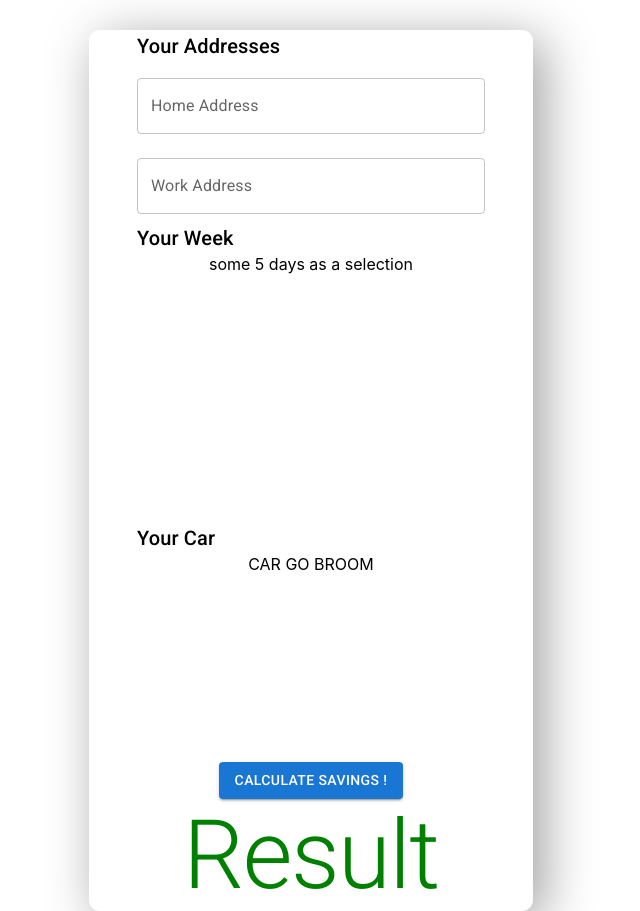
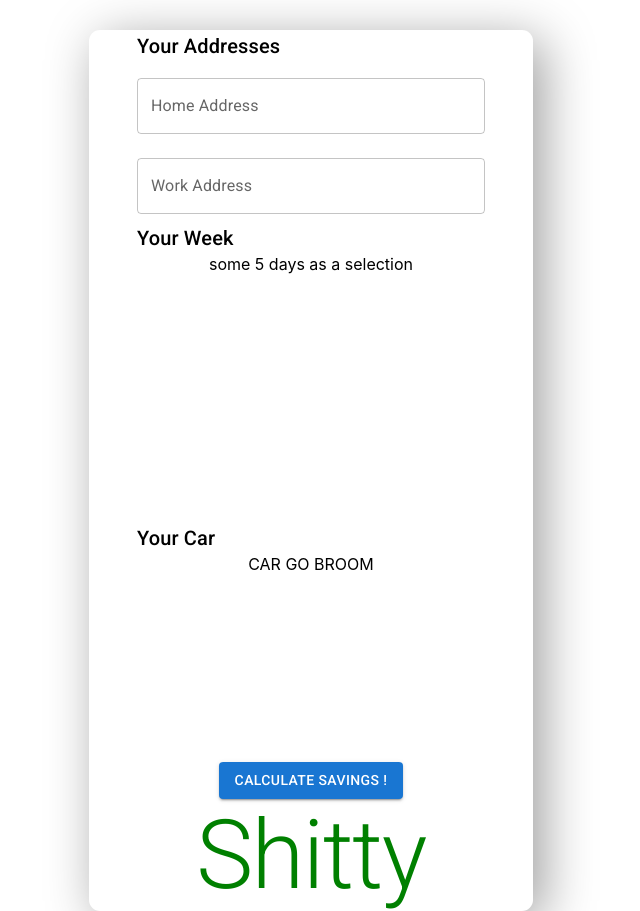
Before and after one commit to Urhengulas/commutable, a React (Create React App) app in the folder frontend/: page / in a window 1280 px wide. Shown: the whole page, without its empty margins (329-969 px from the left). Built offline with nearby package versions, Linux system fonts and the light colour scheme.

Commit message:
ShittyAwesomeButton

```diff
--- a/frontend/src/App.js
+++ b/frontend/src/App.js
@@ -6,7 +6,7 @@ import  { Container, Button, Typography, TextField } from '@mui/material';
 import { border } from '@mui/system';
 
 const App = () => {
-
+  const [result, setResult] = useState('Shitty');
   return (
     <Container className="App" maxWidth='xs' style={{ boxShadow: '10px 10px 52px 0px rgba(0,0,0,0.39)', borderRadius: '11px', marginTop: '30px' }}>
       <RouteSelection></RouteSelection>
@@ -14,10 +14,10 @@ const App = () => {
       {/* TODO: Car selection is only shown when car has been chosen as one of the commute choices */}
       <CarSelection></CarSelection>
       {/* Button to confirm */}
-      <Button variant='contained'>
+      <Button variant='contained' onClick={ () => setResult('Awesome')}>
         Calculate savings !
       </Button>
-      <ResultDisplay></ResultDisplay>
+      <ResultDisplay coolText={result}></ResultDisplay>
       </Container>
   );
 }
@@ -58,10 +58,10 @@ const CarSelection = () => {
   );
 }
 
-const ResultDisplay = () => {
+const ResultDisplay = (props) => {
   return(
     <Container>
-      <Typography variant='h1' color='green'>Result</Typography>
+      <Typography variant='h1' color='green'>{props.coolText}</Typography>
     </Container>
   );
 }
```
